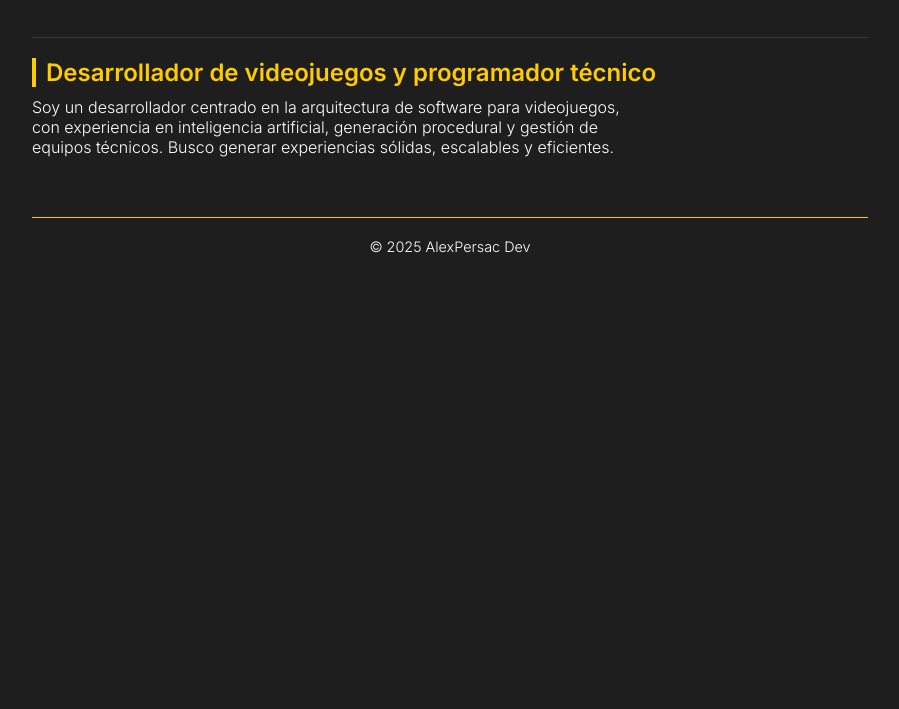
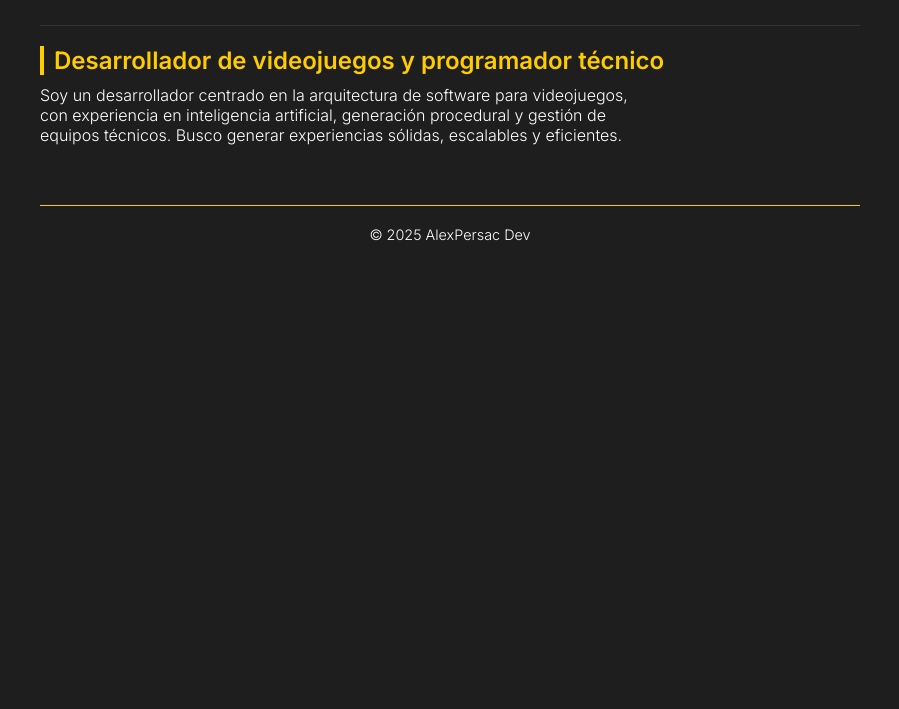
Before and after one commit to AlexPersacDev/AlexPersacDev_Portfolio, a plain HTML site: page index.html in a window 1280 px wide. Shown: the part 91-800 px from the top of the page, without its empty margins (190-1089 px from the left). Drawn offline with Linux system fonts and the light colour scheme.

Commit message:
Update style.css

```diff
--- a/style.css
+++ b/style.css
@@ -15,7 +15,7 @@ body {
   color: var(--text);
   font-family: 'Inter', 'Segoe UI', 'Helvetica Neue', sans-serif;
   font-weight: 300;
-  padding: clamp(1rem, 5vw, 2rem);
+  padding: 20px clamp(15px, 5vw, 40px); /* 20px arriba y abajo, 15-40px a los lados */
   max-width: 900px;
   margin: auto;
 }
```
